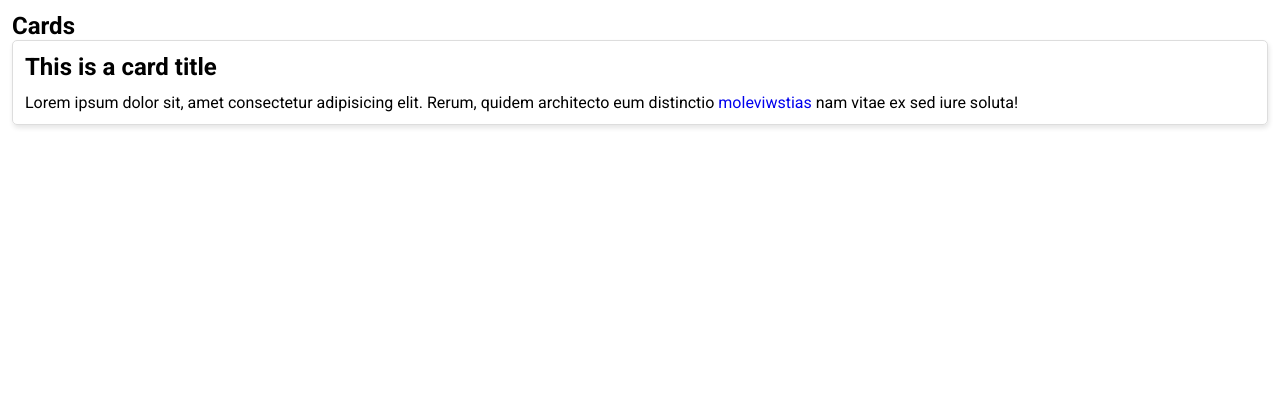
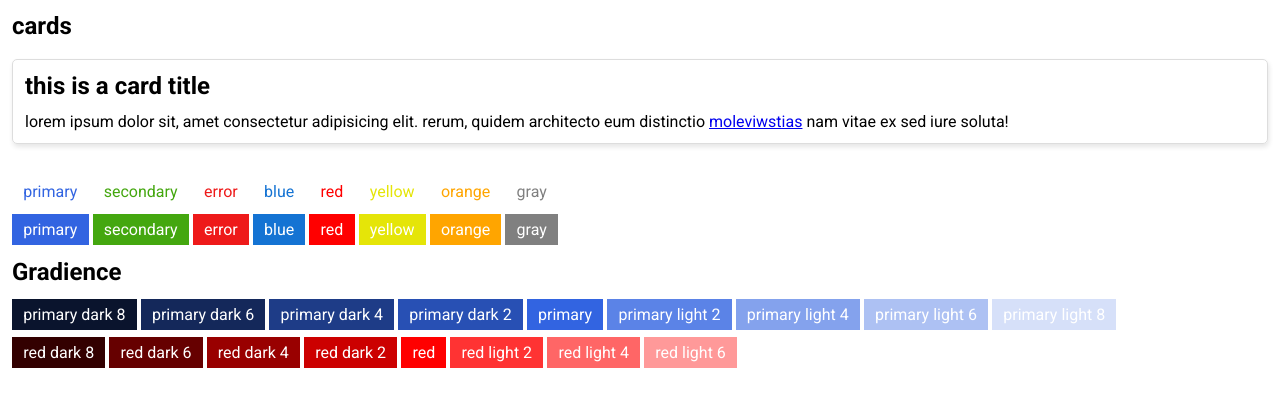
Before and after one commit to MunnaAhmed130/sass-ninja, a website: page index.html in a window 1280 px wide. Drawn offline with nearby package versions, Linux system fonts and the light colour scheme; files that its build step writes are made by us from their sources.

Commit message:
generate color with map & loops

```diff
--- a/index.html
+++ b/index.html
@@ -9,23 +9,84 @@
   </head>
   <body>
     <!-- Demo -->
+
     <!--
     <h1>Hello World!</h1>
     <a href="">Click To Visit</a>
     <button>Button</button>
     <button class="notification">Notification</button>
     <button class="error">Error</button>
+    <button class="test-btn">Error</button>
  -->
 
     <!-- cards -->
-    <h2>Cards</h2>
+
+    <h2>cards</h2>
+    <br />
     <div class="card">
-      <h2 class="card-title">This is a card title</h2>
-      <p>
-        Lorem ipsum dolor sit, amet consectetur adipisicing elit. Rerum, quidem
+      <h2 class="card-title">this is a card title</h2>
+      <p class="card-body">
+        lorem ipsum dolor sit, amet consectetur adipisicing elit. rerum, quidem
         architecto eum distinctio <a href="#">moleviwstias</a> nam vitae ex sed
         iure soluta!
       </p>
     </div>
+
+    <br />
+    <br />
+
+    <!-- colors   -->
+
+    <span class="text-primary">primary</span>
+    <span class="text-secondary">secondary</span>
+    <span class="text-error">error</span>
+    <span class="text-blue">blue</span>
+    <span class="text-red">red</span>
+    <span class="text-yellow">yellow</span>
+    <span class="text-orange">orange</span>
+    <span class="text-gray">gray</span>
+
+    <br />
+    <br />
+
+    <span class="text-white bg-primary">primary</span>
+    <span class="text-white bg-secondary">secondary</span>
+    <span class="text-white bg-error">error</span>
+    <span class="text-white bg-blue">blue</span>
+    <span class="text-white bg-red">red</span>
+    <span class="text-white bg-yellow">yellow</span>
+    <span class="text-white bg-orange">orange</span>
+    <span class="text-white bg-gray">gray</span>
+
+    <br />
+    <br />
+
+    <h2>Gradience</h2>
+
+    <br />
+
+    <span class="bg-primary-dark-8 text-white">primary dark 8</span>
+    <span class="bg-primary-dark-6 text-white">primary dark 6</span>
+    <span class="bg-primary-dark-4 text-white">primary dark 4</span>
+    <span class="bg-primary-dark-2 text-white">primary dark 2</span>
+    <span class="bg-primary text-white">primary</span>
+    <span class="bg-primary-light-2 text-white">primary light 2</span>
+    <span class="bg-primary-light-4 text-white">primary light 4</span>
+    <span class="bg-primary-light-6 text-white">primary light 6</span>
+    <span class="bg-primary-light-8 text-white">primary light 8</span>
+
+    <br />
+    <br />
+
+    <span class="bg-red-dark-8 text-white">red dark 8</span>
+    <span class="bg-red-dark-6 text-white">red dark 6</span>
+    <span class="bg-red-dark-4 text-white">red dark 4</span>
+    <span class="bg-red-dark-2 text-white">red dark 2</span>
+    <span class="bg-red text-white">red</span>
+    <span class="bg-red-light-2 text-white">red light 2</span>
+    <span class="bg-red-light-4 text-white">red light 4</span>
+    <span class="bg-red-light-6 text-white">red light 6</span>
+
+    <br />
   </body>
 </html>
--- /dev/null
+++ b/shinobi/_colors.scss
@@ -0,0 +1,37 @@
+@each $key, $val in $colors {
+  .text-#{$key} {
+    color: $val;
+  }
+
+  .bg-#{$key} {
+    background-color: $val;
+  }
+
+  @for $i from 1 through 9 {
+    // light variation
+    .text-#{$key}-light-#{$i} {
+      color: mix(white, $val, $i * 10%);
+    }
+
+    .bg-#{$key}-light-#{$i} {
+      background-color: mix(white, $val, $i * 10%);
+    }
+
+    // dark variation
+    .text-#{$key}-dark-#{$i} {
+      color: mix(black, $val, $i * 10%);
+    }
+
+    .bg-#{$key}-dark-#{$i} {
+      background-color: mix(black, $val, $i * 10%);
+    }
+  }
+}
+
+// @debug mix(white, black, 90);
+
+span {
+  display: inline;
+  padding: 0.4rem 0.7rem;
+  // color: #e6e6e6;
+}
--- a/shinobi/_variables.scss
+++ b/shinobi/_variables.scss
@@ -16,6 +16,10 @@ $colors: (
   "secondary": $secondary,
   "error": $error,
   "blue": #1473d3,
+  "red": #ff0000,
+  "yellow": #e5e508,
+  "orange": #ffa500,
+  "gray": #808080,
   "black": $dark,
   "white": $light,
 );
@@ -27,15 +31,16 @@ $colors: (
   padding: 1rem;
 }
 
-@debug map-get($colors, "primary");
-@debug map-has-key($colors, "primary");
-@debug map-remove($colors, "primary");
-@debug map-merge(
-  $colors,
-  (
-    "pink": #ffc0cb,
-  )
-);
+// @debug map-get($colors, "primary");
+// @debug map-has-key($colors, "primary");
+// @debug map-remove($colors, "primary");
+
+// @debug map-merge(
+//   $colors,
+//   (
+//     "pink": #ffc0cb,
+//   )
+// );
 
 // spacing
 $base-padding: 0.75rem;
--- a/shinobi/index.scss
+++ b/shinobi/index.scss
@@ -7,6 +7,7 @@
 @import "base";
 
 // colors
+@import "colors";
 
 // components - button, card, navbar
 @import "components/card";
```
